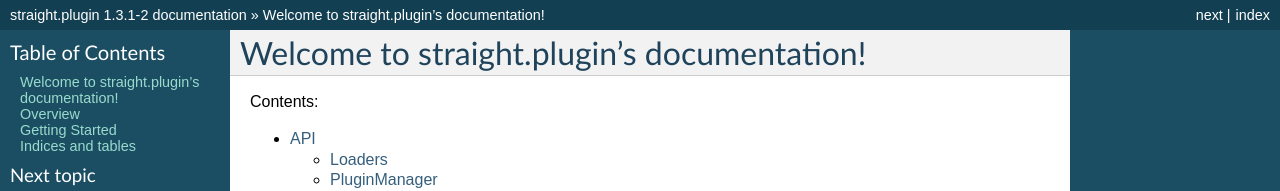
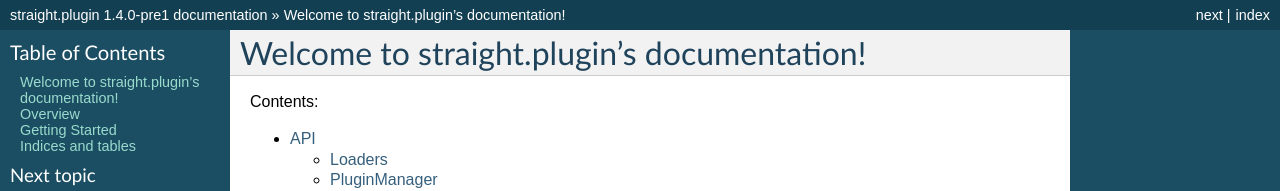
Before and after one commit to ironfroggy/straight.plugin, a Sphinx documentation site: the page built from docs/index.rst, in a window 1280 px wide and 900 px high. Shown: the top 191 px of the window. Built offline with Sphinx 7.4.7, drawn with Linux system fonts in a browser that asks for light colours; some of the changed text lies outside the part shown.

Commit message:
Marking a future 1.4 release in setup and docs.

```diff
--- a/docs/conf.py
+++ b/docs/conf.py
@@ -50,9 +50,9 @@
 # built documents.
 #
 # The short X.Y version.
-version = '1.3'
+version = '1.4'
 # The full version, including alpha/beta/rc tags.
-release = '1.3.1-2'
+release = '1.4.0-pre1'
 
 # The language for content autogenerated by Sphinx. Refer to documentation
 # for a list of supported languages.
--- a/setup.py
+++ b/setup.py
@@ -10,7 +10,7 @@
     INSTALL_REQUIRES.append('importlib')
 
 setup(name='straight.plugin',
-    version='1.3.1-2',
+    version='1.4.0-pre.1',
     description='A simple namespaced plugin facility',
     author='Calvin Spealman',
     author_email='ironfroggy@gmail.com',
```
